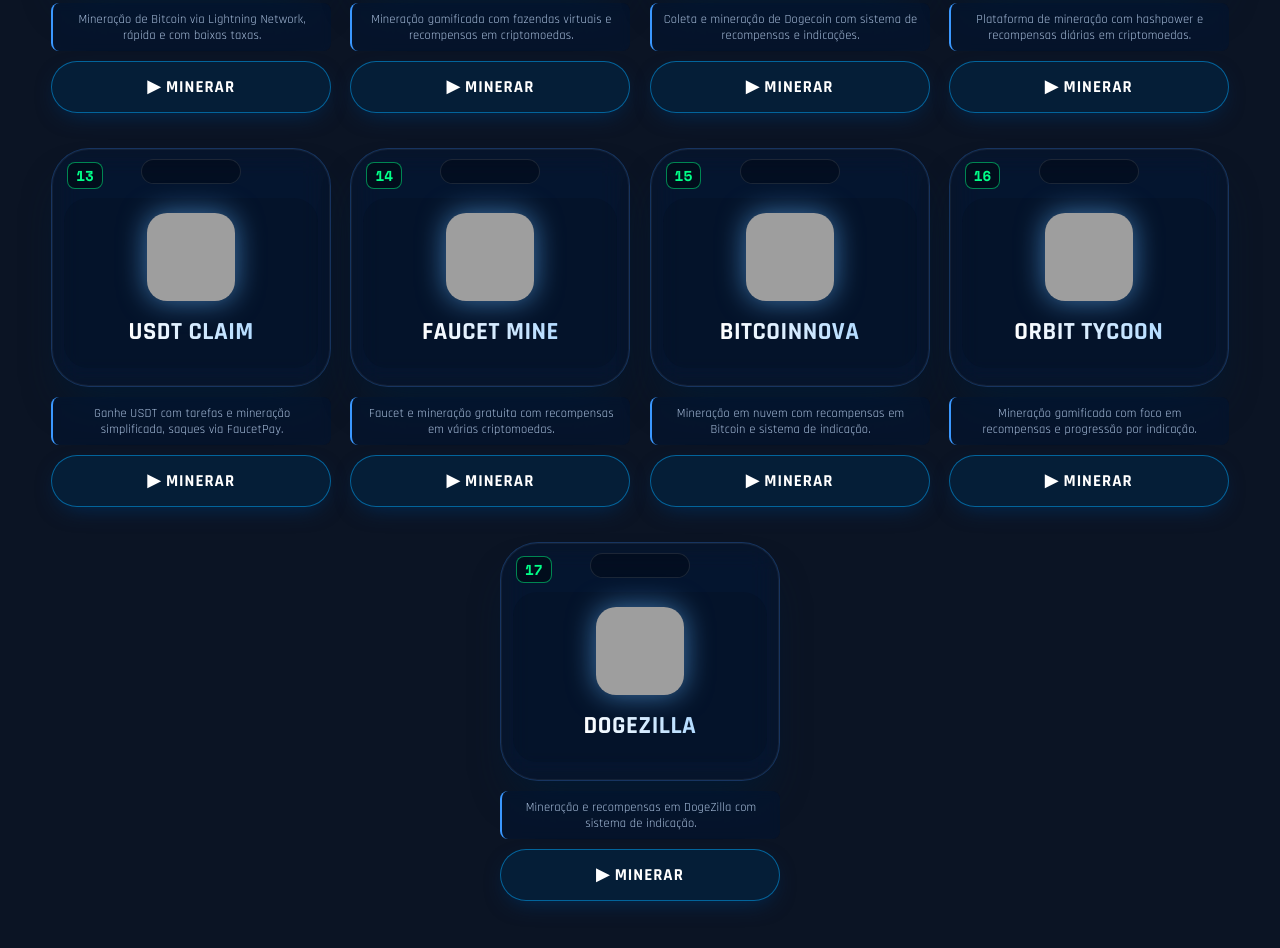
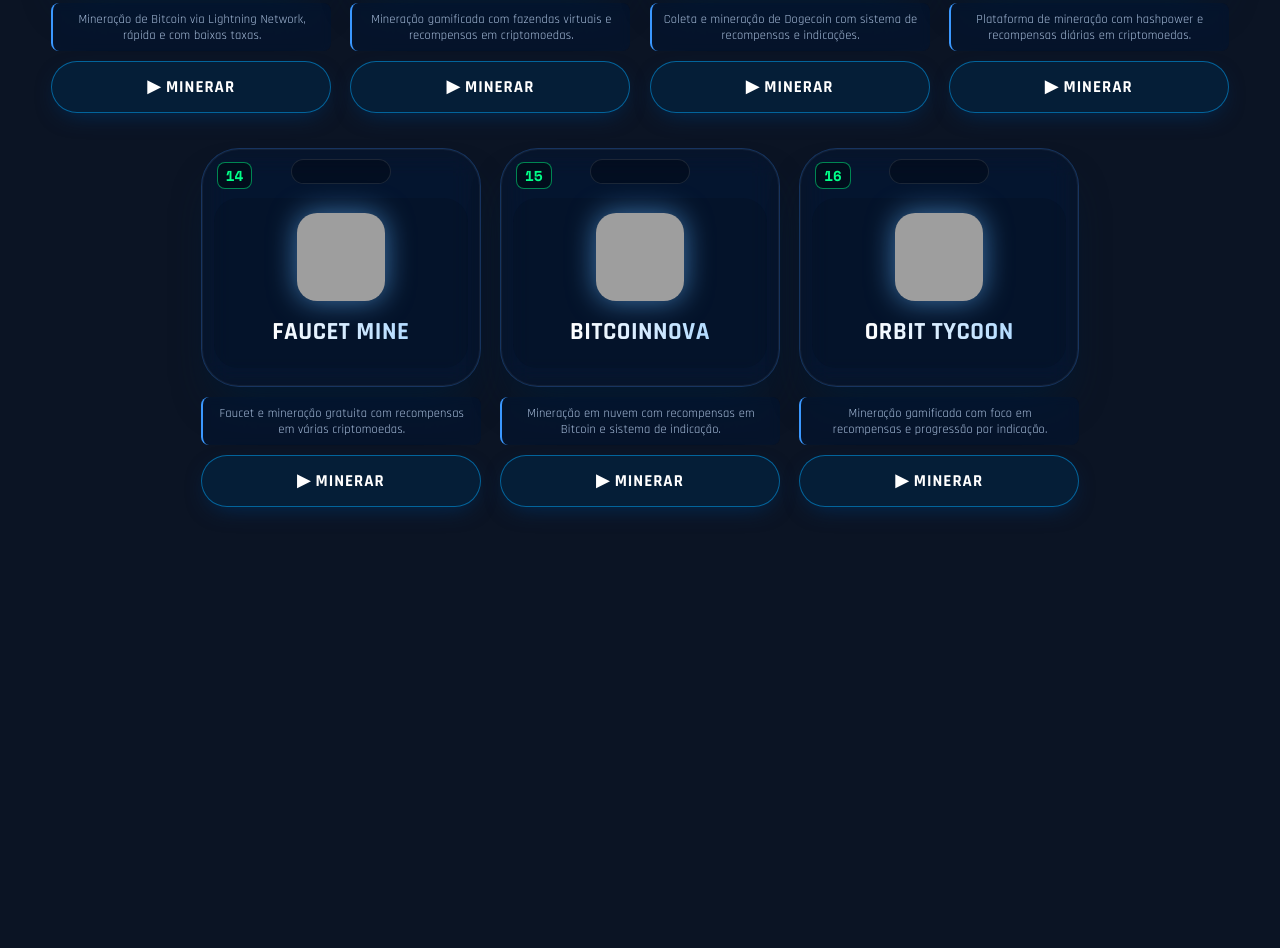
Before and after one commit to LDPS7/Miner-Cripto, a plain HTML site: page index.html in a window 1280 px wide. Shown: the part 1208-2156 px from the top of the page. After the commit the page ends 1769 px from the top, so only its background shows below. Drawn offline with nearby package versions, Linux system fonts and the light colour scheme; grey boxes are pictures that could not be loaded.

Commit message:
Update index.html

```diff
--- a/index.html
+++ b/index.html
@@ -450,21 +450,6 @@
             </div>
 
             <div class="phone-card">
-                <span class="card-number">13</span>
-                <div class="phone-mock">
-                    <div class="phone-notch"></div>
-                    <div class="phone-screen">
-                        <img class="miner-img" loading="lazy" decoding="async" src="https://usdtclaim.monster/favicon.ico" onerror="this.src='https://cdn.jsdelivr.net/gh/atomiclabs/cryptocurrency-icons@1a63530/128/color/btc.png'" alt="USDT Claim">
-                        <div class="miner-name">USDT Claim</div>
-                    </div>
-                </div>
-                <div class="miner-desc-box">Ganhe USDT com tarefas e mineração simplificada, saques via FaucetPay.</div>
-                <div class="btn-wrap">
-                    <a href="https://usdtclaim.monster/r/7055350" class="mining-btn" target="_blank" rel="noopener" onclick="trackClick('USDT Claim')">▶ minerar</a>
-                </div>
-            </div>
-
-            <div class="phone-card">
                 <span class="card-number">14</span>
                 <div class="phone-mock">
                     <div class="phone-notch"></div>
@@ -506,21 +491,6 @@
                 <div class="miner-desc-box">Mineração gamificada com foco em recompensas e progressão por indicação.</div>
                 <div class="btn-wrap">
                     <a href="https://orbittycoon.com/?ref=w88b0f" class="mining-btn" target="_blank" rel="noopener" onclick="trackClick('Orbit Tycoon')">▶ minerar</a>
-                </div>
-            </div>
-
-            <div class="phone-card">
-                <span class="card-number">17</span>
-                <div class="phone-mock">
-                    <div class="phone-notch"></div>
-                    <div class="phone-screen">
-                        <img class="miner-img" loading="lazy" decoding="async" src="https://dogezilla.site/favicon.ico" onerror="this.src='https://cdn.jsdelivr.net/gh/atomiclabs/cryptocurrency-icons@1a63530/128/color/btc.png'" alt="DogeZilla">
-                        <div class="miner-name">DogeZilla</div>
-                    </div>
-                </div>
-                <div class="miner-desc-box">Mineração e recompensas em DogeZilla com sistema de indicação.</div>
-                <div class="btn-wrap">
-                    <a href="https://dogezilla.site/r/134823851" class="mining-btn" target="_blank" rel="noopener" onclick="trackClick('DogeZilla')">▶ minerar</a>
                 </div>
             </div>
         </div>
@@ -658,4 +628,4 @@
     })();
     </script>
 </body>
-    </html>
+</html>
```
